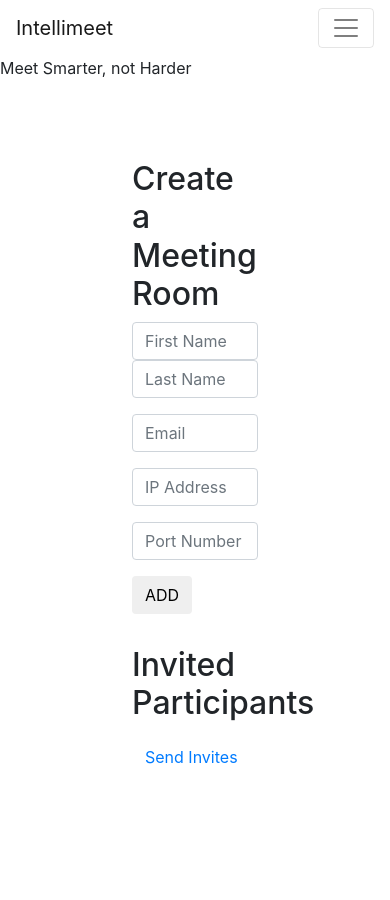
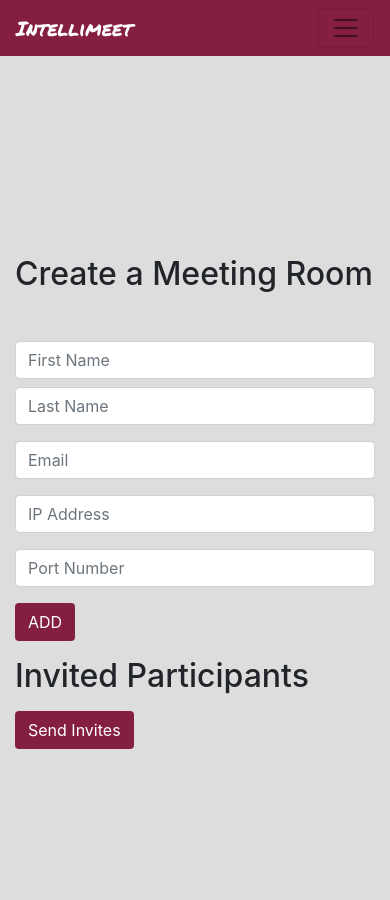
Before and after one commit to krishna-creator/SE-Project---IntelliMeet, a Flask app: page / in a window 390 px wide. Before the commit the page ends 764 px from the top, so only its background shows below. Run offline with Flask 3, Linux system fonts and the light colour scheme; some libraries are stand-ins or nearby versions.

Commit message:
Update style.css

```diff
--- a/front-end/static/style.css
+++ b/front-end/static/style.css
@@ -1,6 +1,67 @@
+html,
+body {
+  height: 100%;
+  overflow: hidden;
+  box-sizing: border-box;
+}
+.navbar {
+  background: #851f41;
+}
+
+.logo {
+  color: white !important;
+  font-family: "Permanent Marker";
+}
+.section {
+  display: flex;
+  flex-wrap: nowrap;
+  background-color: #ddd;
+  justify-content: center;
+  align-items: center;
+  height: 100%;
+}
+.section .container,
+.tagline {
+  width: 50%;
+}
+
 .container {
-  margin-top: 5rem;
-  max-width: 40%;
+  margin: 3rem auto;
+}
+
+.tagline {
+  /* display: flex; */
+  text-align: center;
+  font-size: 4em;
+  font-family: "Montserrat";
+}
+
+.tagline p {
+  width: 80%;
+  margin: auto;
+}
+
+form {
+  width: 80%;
+}
+
+.form-control {
+  color: #000 !important;
+}
+
+.name-group {
+  display: flex;
+  flex-wrap: nowrap;
+  gap: 0.5rem;
+}
+
+.form_title {
+  margin: 3rem 0;
+}
+
+.name {
+  width: 50% !important;
+  display: inline !important;
 }
 
 .list {
@@ -12,3 +73,55 @@ input::-webkit-inner-spin-button {
   -webkit-appearance: none;
   margin: 0;
 }
+
+.btn {
+  background-color: #851f41;
+  color: white;
+}
+
+a:hover {
+  color: #fff !important;
+}
+
+/* For screens smaller than 576px (e.g. mobile phones) */
+@media (max-width: 576px) {
+  html,
+  body {
+    overflow: visible;
+  }
+  .name-group {
+    flex-wrap: wrap;
+  }
+
+  .name {
+    width: 100% !important;
+  }
+
+  .section {
+    flex-direction: column;
+  }
+
+  .tagline {
+    font-size: 2em;
+    display: none;
+  }
+
+  .section .container,
+  .tagline {
+    width: 100%;
+  }
+
+  form {
+    width: 100%;
+  }
+
+  .list {
+    margin-top: 1rem;
+  }
+
+  input[type="text"],
+  input[type="email"],
+  input[type="number"] {
+    width: 100%;
+  }
+}
```
